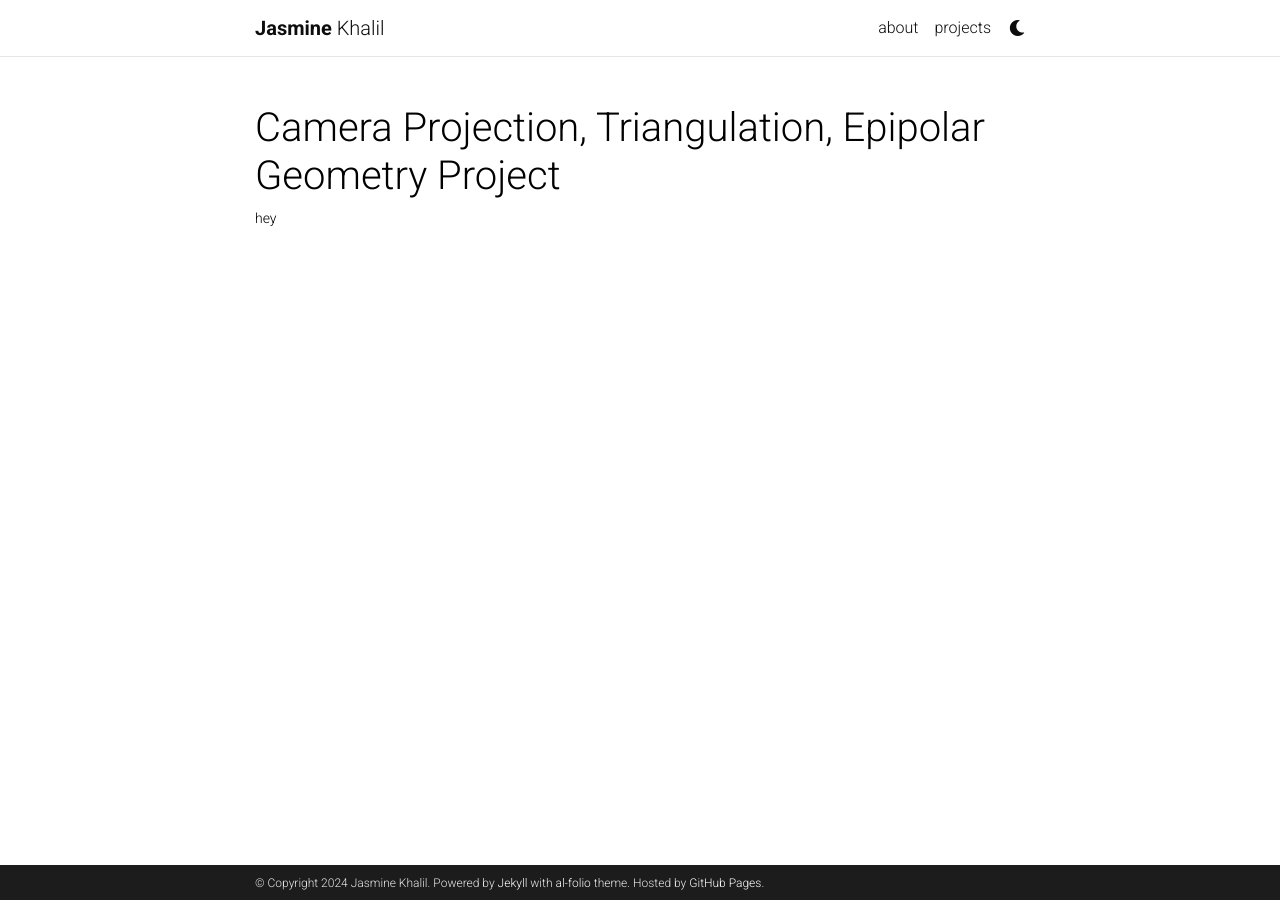
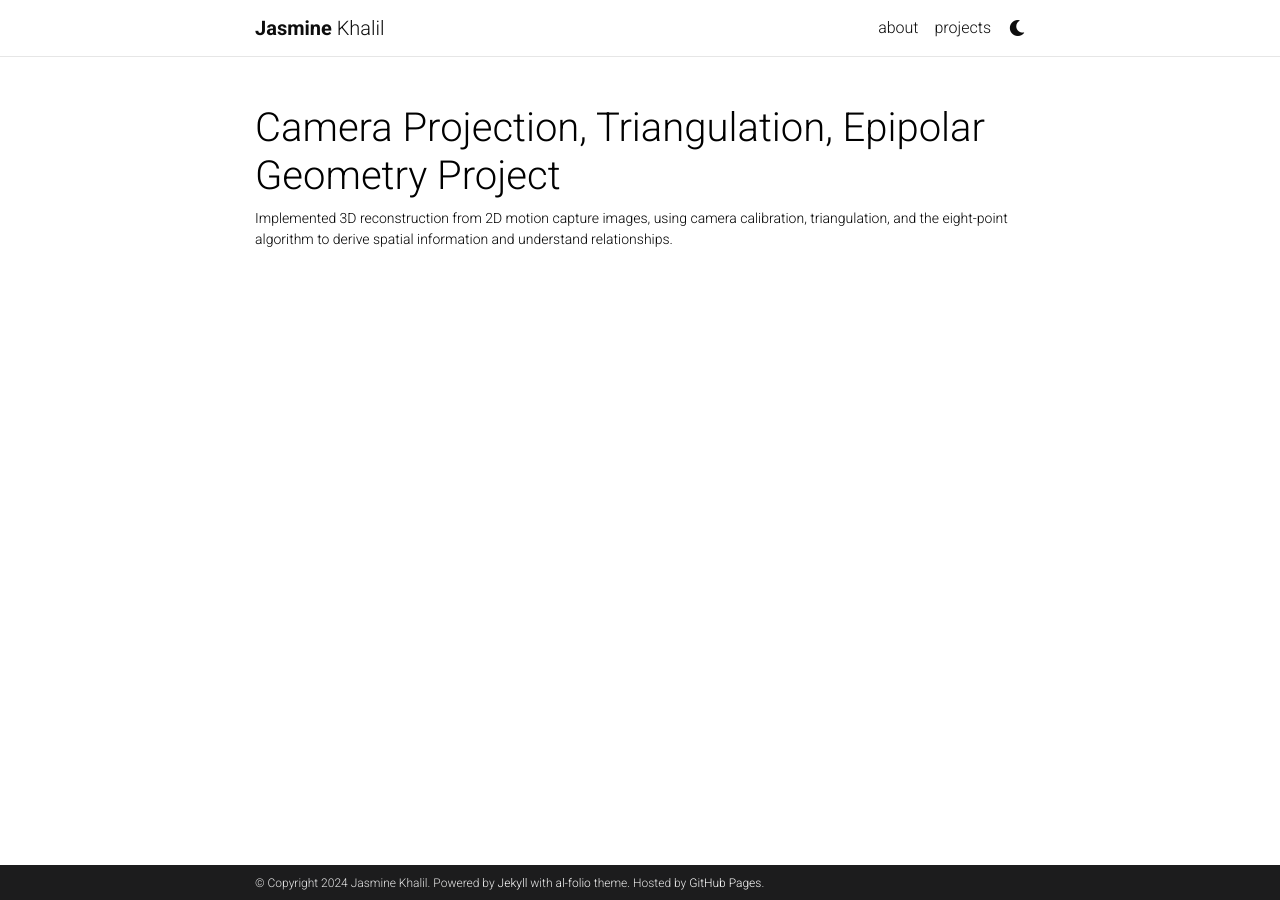
Before and after one commit to Jasminekhalil/jasminekhalil.github.io, a Jekyll site: the page built from _projects/1_project.md, in a window 1280 px wide. Built offline with Jekyll 4.4.1, drawn with Linux system fonts in a browser that asks for light colours; comment, search, counter and statistics services are not loaded; a style sheet for code colours, icons or effects is not loaded.

Commit message:
update project

```diff
--- a/_projects/1_project.md
+++ b/_projects/1_project.md
@@ -1,9 +1,9 @@
 ---
 layout: page
 title: Camera Projection, Triangulation, Epipolar Geometry Project
-description: hey
+description: Implemented 3D reconstruction from 2D motion capture images, using camera calibration, triangulation, and the eight-point algorithm to derive spatial information and understand relationships.
 img: assets/img/camproj.jpg
-redirect: assets/pdf/CVproject.pdf
+redirect: ../assets/pdf/CVproject.pdf
 importance: 1
 category: fun
 ---
```
